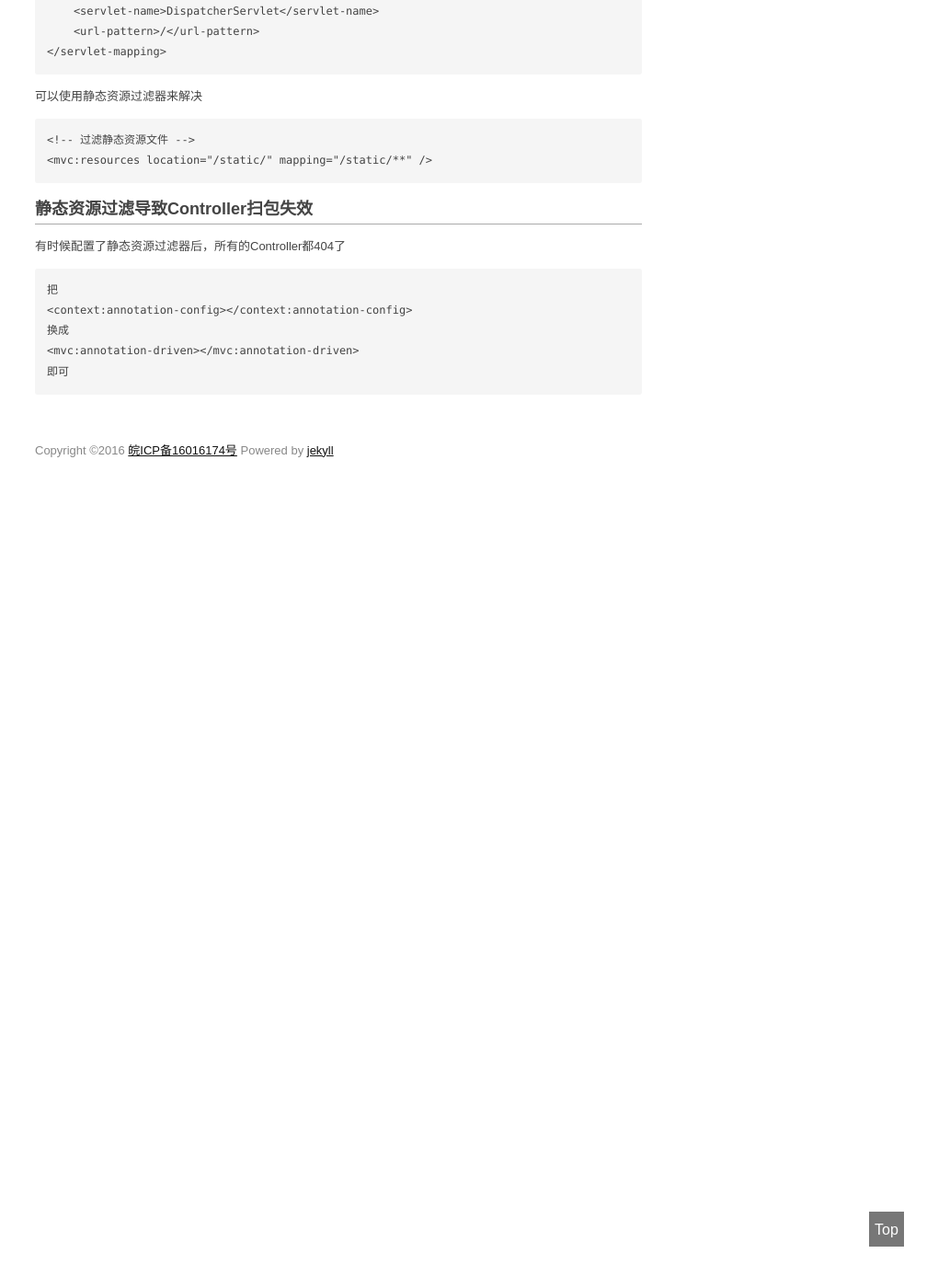
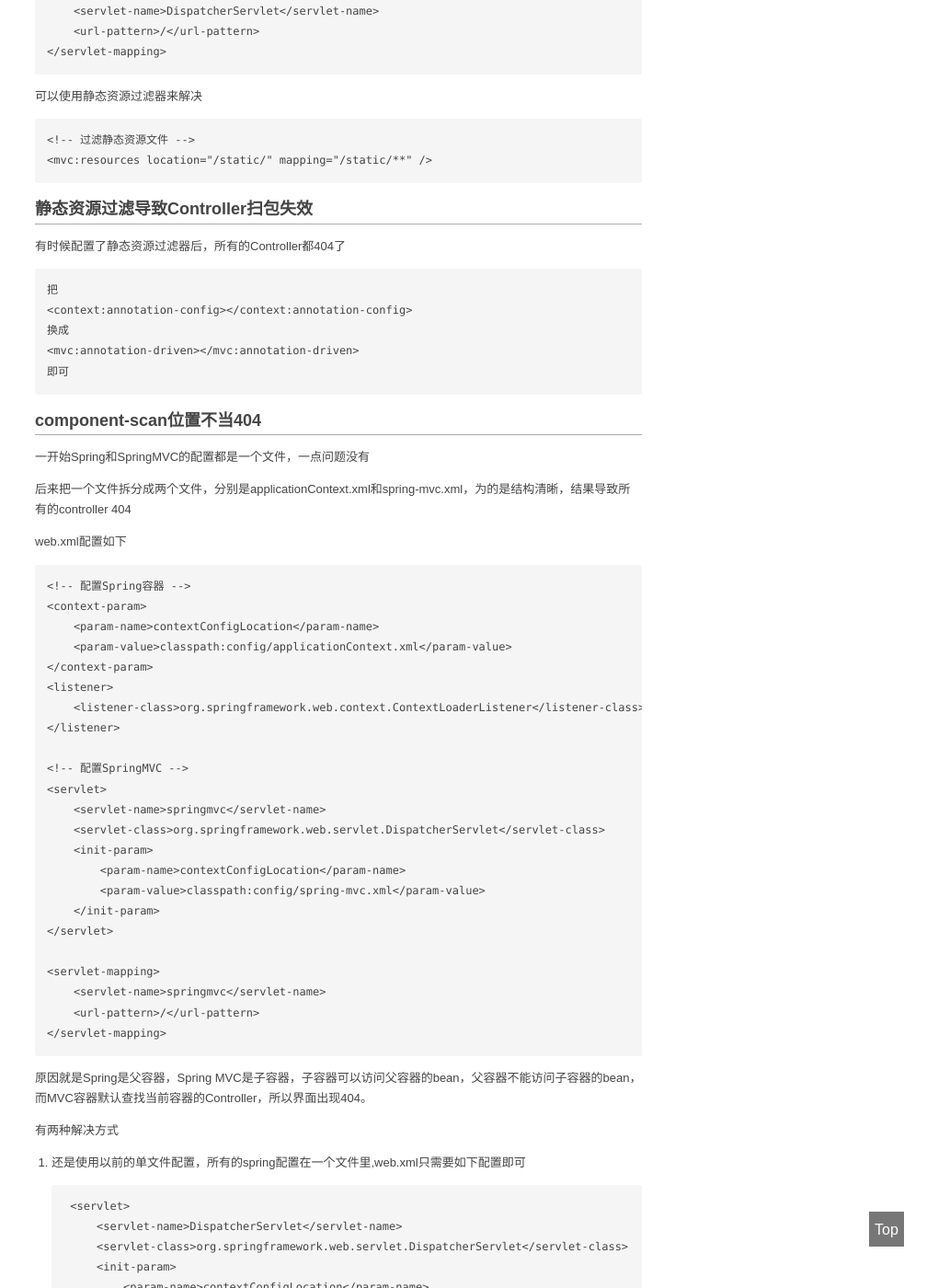
Before and after one commit to TMaize/tmaize-blog, a Jekyll site: the page built from _posts/2017-06-24-spring-mvc常见问题.md, in a window 1280 px wide and 1400 px high, scrolled down 1680 px. Shown: the whole window at 92% size, without its empty margins (272-1280 px from the left). Built offline with Jekyll 4.4.1, drawn with Linux system fonts in a browser that asks for light colours; before the commit the page ends 2191 px from its top, so only the background shows below that; some of the changed text lies outside the part shown.

Commit message:
修改文章

````diff
--- a/_posts/2017-06-24-spring-mvc常见问题.md
+++ b/_posts/2017-06-24-spring-mvc常见问题.md
@@ -98,3 +98,85 @@ post提交表单乱码，在web.xml添加如下配置
 <mvc:annotation-driven></mvc:annotation-driven>
 即可
 ```
+
+# component-scan位置不当404
+
+一开始Spring和SpringMVC的配置都是一个文件，一点问题没有
+
+后来把一个文件拆分成两个文件，分别是applicationContext.xml和spring-mvc.xml，为的是结构清晰，结果导致所有的controller 404
+
+web.xml配置如下
+
+```
+<!-- 配置Spring容器 -->
+<context-param>
+    <param-name>contextConfigLocation</param-name>
+    <param-value>classpath:config/applicationContext.xml</param-value>
+</context-param>
+<listener>
+    <listener-class>org.springframework.web.context.ContextLoaderListener</listener-class>
+</listener>
+
+<!-- 配置SpringMVC -->
+<servlet>
+    <servlet-name>springmvc</servlet-name>
+    <servlet-class>org.springframework.web.servlet.DispatcherServlet</servlet-class>
+    <init-param>
+        <param-name>contextConfigLocation</param-name>
+        <param-value>classpath:config/spring-mvc.xml</param-value>
+    </init-param>
+</servlet>
+
+<servlet-mapping>
+    <servlet-name>springmvc</servlet-name>
+    <url-pattern>/</url-pattern>
+</servlet-mapping>
+```
+
+ 原因就是Spring是父容器，Spring MVC是子容器，子容器可以访问父容器的bean，父容器不能访问子容器的bean，而MVC容器默认查找当前容器的Controller，所以界面出现404。
+
+有两种解决方式
+
+1. 还是使用以前的单文件配置，所有的spring配置在一个文件里,web.xml只需要如下配置即可
+
+    ```
+    <servlet>
+        <servlet-name>DispatcherServlet</servlet-name>
+        <servlet-class>org.springframework.web.servlet.DispatcherServlet</servlet-class>
+        <init-param>
+            <param-name>contextConfigLocation</param-name>
+            <!-- 里面有spring和springMVC的配置 -->
+            <param-value>classpath:spring-mvc.xml</param-value>
+        </init-param>
+    </servlet>
+    ```
+
+2. 分开扫描，springmvc只负责扫描controller
+
+    applicationContext.xml文件
+
+    ```
+    <!-- 扫包，不用net.tmaize.crm.* -->
+    <context:component-scan base-package="net.tmaize.crm">
+        <context:exclude-filter type="annotation" expression="org.springframework.stereotype.Controller" />
+    </context:component-scan>
+    ```
+
+    spring-mvc.xml文件
+
+    ```
+    <!-- 自动扫包 ,Controller -->
+    <context:component-scan base-package="net.tmaize.crm.controller" use-default-filters="false">
+        <context:include-filter type="annotation" expression="org.springframework.stereotype.Controller" />
+    </context:component-scan>
+    ```
+
+
+
+ # 拦截器失效
+
+ 为了测试拦截器是否生效，在拦截器里面写了一个输出语句
+
+ 访问/admin/xx老是不打印那条语句
+
+debug之后才知道拦截器是用来拦截Controller的，我的AdminController并没有一个方法匹配/admin/xx，所以是不会拦截的，即使你的拦截路径是`/admin/**`
````
